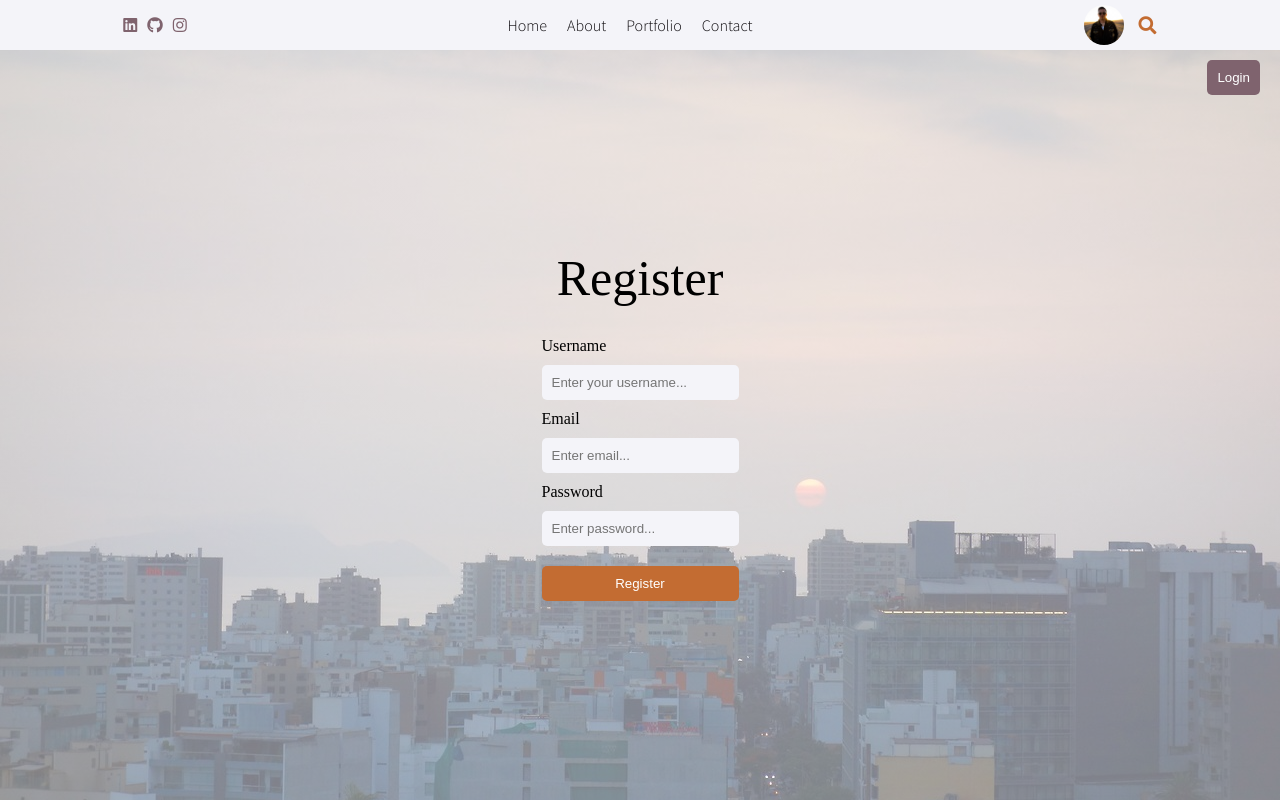
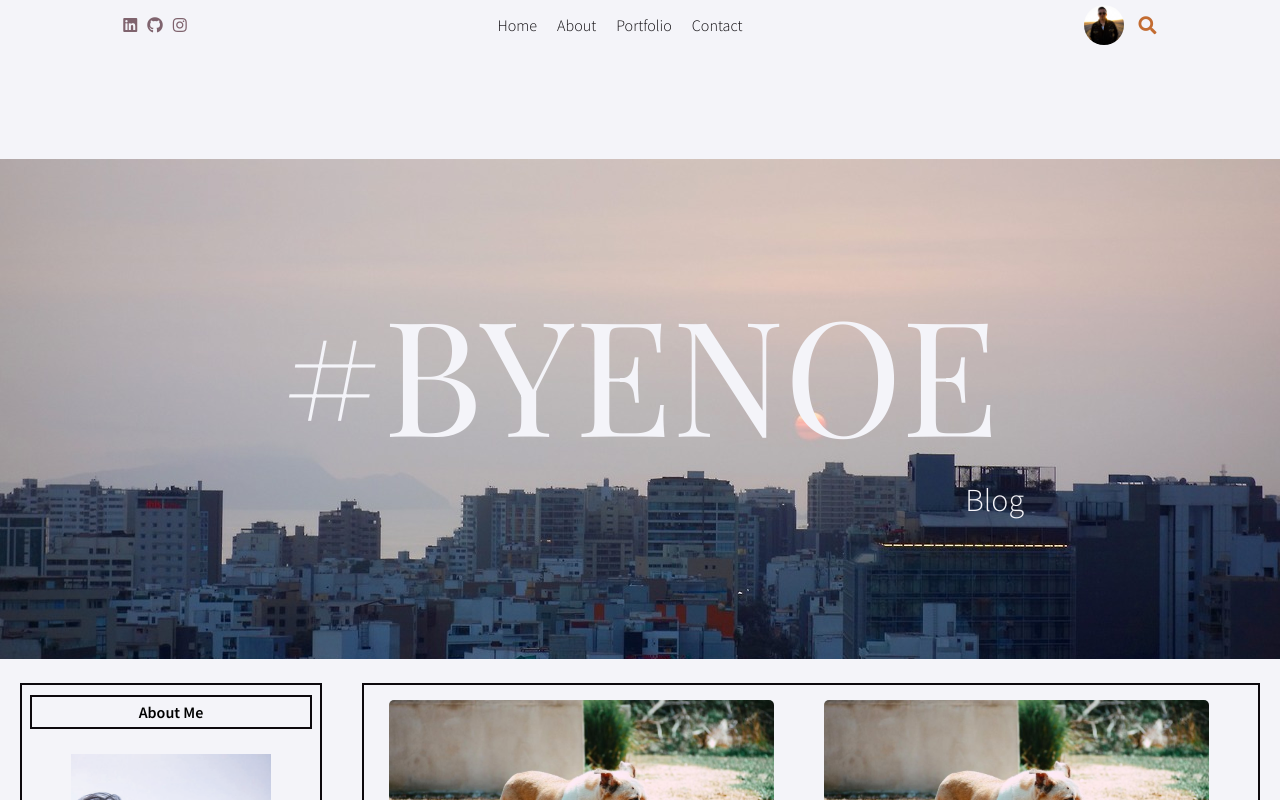
Before and after one commit to noerios/byenoe-blog, a React (Create React App) app: page / in a window 1280 px wide. Shown: the top 800 px of the page. Built offline with nearby package versions, Linux system fonts and the light colour scheme; a web font is replaced by a local one.

Commit message:
router links

```diff
--- a/package.json
+++ b/package.json
@@ -8,6 +8,7 @@
     "@testing-library/user-event": "^12.8.3",
     "react": "^17.0.2",
     "react-dom": "^17.0.2",
+    "react-router-dom": "^5.2.0",
     "react-scripts": "4.0.3",
     "reactjs-videobg": "^1.3.0",
     "web-vitals": "^1.1.2"
--- a/public/index.html
+++ b/public/index.html
@@ -19,6 +19,13 @@
       margin: 0;
       background-color: #F4F4F9;
     }</style>
+    <style>
+    .link{
+      text-decoration: none;
+      color: inherit;
+    }
+
+    </style>
     <title>Blog React App</title>
   </head>
   <body>
--- a/src/App.js
+++ b/src/App.js
@@ -6,13 +6,27 @@ import Settings from "./pages/settings/Settings";
 import Login from "./pages/login/Login";
 import Register from "./pages/register/Register";
 
+import { BrowserRouter as Router, Route, Link, Switch } from "react-router-dom";
 
 function App() {
+  const user = false;
+
   return (
-    <>
-    <TopBar />
-    <Register />
-    </>
+    <Router>
+      <TopBar />
+      <Switch>
+        <Route exact path="/">
+          <Home />
+        </Route>
+        <Route path="/register">{user ? <Home /> : <Register />}</Route>
+        <Route path="/login">{user ? <Home /> : <Login />}</Route>
+        <Route path="/write">{user ? <Write /> : <Register />}</Route>
+        <Route path="/settings">{user ? <Settings /> : <Register />}</Route>
+        <Route path="/post/:postId">
+          <Single />
+        </Route>
+      </Switch>
+    </Router>
   );
 }
 
--- a/src/components/topbar/TopBar.jsx
+++ b/src/components/topbar/TopBar.jsx
@@ -1,7 +1,9 @@
 import "./topbar.css";
 import headShot from "../../images/AboutPageHeadshot.jpg";
+import { Link } from "react-router-dom";
 
-export const TopBar = () => {
+function TopBar() {
+    const user = false;
     return (
         <div className="top">
             <div className="topLeft">
@@ -11,10 +13,11 @@ export const TopBar = () => {
                 </div>
             <div className="topCenter">
                 <ul className="topList">
-                    <li className="topListItem">Home</li>
-                    <li className="topListItem">About</li>
+                    <li className="topListItem"><Link to="/" className="link">Home</Link></li>
+                    <li className="topListItem"><Link to="/" className="link">About</Link></li>
                     <li className="topListItem">Portfolio</li>
-                    <li className="topListItem">Contact</li>
+                    <li className="topListItem"><Link to="/" className="link">Contact</Link></li>
+                    <li className="topListItem">{user && "Logout"}</li>
                 </ul>
             </div>
             <div className="topRight">
```
Also changed, not shown: 1 other file (tests, documents, lock files or other folders).
